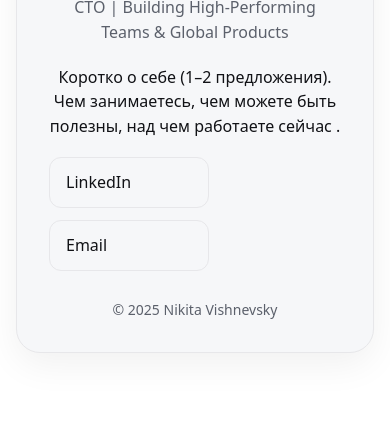
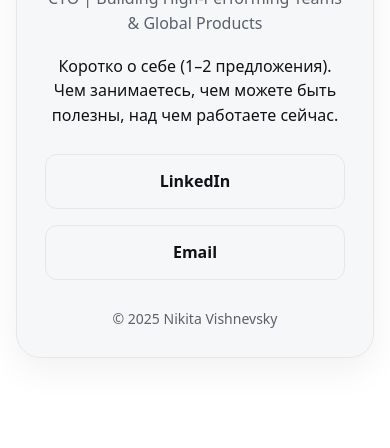
Before and after one commit to nikitkabu/business-card, a plain HTML site: page index.html in a window 390 px wide. Shown: the part 396-844 px from the top of the page. Drawn offline with Linux system fonts and the light colour scheme.

Commit message:
Update index.html

```diff
--- a/index.html
+++ b/index.html
@@ -18,10 +18,10 @@
       :root {
         --bg: #0b0c10;
         --fg: #e8eaf0;
-        --muted: #a2a8b4;
-        --card: #14161b;
+        --muted: #9aa0a8;
+        --card: #0f1013;
         --link: #6ab0ff;
-        --border: #23262d;
+        --border: rgba(255,255,255,0.06);
       }
     }
 
@@ -32,6 +32,8 @@
       background: var(--bg);
       color: var(--fg);
       font: 16px/1.55 system-ui, -apple-system, "Segoe UI", Roboto, Inter, Arial, sans-serif;
+      -webkit-font-smoothing: antialiased;
+      -moz-osx-font-smoothing: grayscale;
       text-rendering: optimizeLegibility;
     }
 
@@ -47,31 +49,18 @@
       display: grid;
       grid-template-columns: 180px 1fr;
       gap: 32px;
-      background: var(--card);
+      background: linear-gradient(180deg, var(--card), var(--card));
       border: 1px solid var(--border);
       border-radius: 24px;
-      padding: 32px;
+      padding: 36px;
       box-shadow: 0 12px 36px rgba(0,0,0,0.06);
-    }
-
-    @media (max-width: 700px) {
-      .card { grid-template-columns: 1fr; text-align: center; }
-      .photo { margin: 0 auto; }
-
-      .links {
-        justify-content: center;
-      }
-
-      .links a.button {
-        min-width: 160px;
-      }
     }
 
     .photo { width: 180px; height: 180px; border-radius: 16px; overflow: hidden; background: #c8ccd3; }
     .photo img { width: 100%; height: 100%; object-fit: cover; display: block; }
 
-    h1 { margin: 0 0 8px; font-size: clamp(28px, 6vw, 48px); letter-spacing: -0.02em; }
-    .role { margin: 0 0 20px; color: var(--muted); font-weight: 500; }
+    h1 { margin: 0 0 8px; font-size: clamp(28px, 6vw, 40px); letter-spacing: -0.02em; }
+    .role { margin: 0 0 18px; color: var(--muted); font-weight: 500; }
     p { margin: 0 0 14px; }
 
     .links {
@@ -86,25 +75,53 @@
     a.button {
       display: inline-flex;
       align-items: center;
+      justify-content: center;
       gap: 10px;
-      padding: 12px 16px;
+      padding: 14px 18px;
       border-radius: 12px;
       border: 1px solid var(--border);
       color: var(--fg);
       text-decoration: none;
-      transition: transform .15s ease, background-color .15s ease;
+      transition: transform .12s ease, background-color .12s ease;
       background: transparent;
-      font-weight: 500;
-      white-space: nowrap;
+      font-weight: 600;
+      min-width: 140px;
+      box-shadow: inset 0 1px rgba(255,255,255,0.02);
     }
-    a.button:hover { transform: translateY(-1px); }
+    a.button:hover { transform: translateY(-2px); }
 
     a.inline { color: var(--link); text-decoration: none; }
 
     footer { margin-top: 28px; font-size: 14px; color: var(--muted); }
 
+    @media (max-width: 700px) {
+      .card { grid-template-columns: 1fr; text-align: center; padding: 28px; }
+      .photo { margin: 0 auto; }
+
+      .links {
+        flex-direction: column;
+        align-items: center;
+        justify-content: center;
+        gap: 16px;
+        margin-top: 26px;
+      }
+
+      .links a.button {
+        width: min(420px, 100%);
+        max-width: 420px;
+        padding: 14px 20px;
+        text-align: center;
+      }
+
+      @media (max-width: 380px) {
+        .card { padding: 20px; border-radius: 20px; }
+        .links a.button { max-width: 100%; width: 100%; border-radius: 12px; }
+      }
+    }
+
     @media (prefers-color-scheme: dark) {
-      .card { box-shadow: 0 8px 20px rgba(0,0,0,0.5); }
+      .card { box-shadow: 0 10px 30px rgba(0,0,0,0.6); border: 1px solid rgba(255,255,255,0.03); }
+      a.button { border-color: rgba(255,255,255,0.03); }
     }
   </style>
 </head>
@@ -112,7 +129,7 @@
   <main class="wrap">
     <section class="card" aria-labelledby="profile-name">
       <div class="photo" aria-hidden="true">
-        <img src="./assets/me.jpg" alt="Моё фото" />
+        <img src="./me.jpg" alt="Моё фото" />
       </div>
 
       <div>
@@ -121,23 +138,23 @@
 
         <p>
           Коротко о себе (1–2 предложения). Чем занимаетесь, чем можете быть полезны,
-          над чем работаете сейчас .
+          над чем работаете сейчас.
         </p>
 
-        <div class="links" role="navigation" aria-label="Контактные ссылки">
+        <div class="links" role="navigation" aria-label="Contacts">
           <a
             class="button"
             href="https://www.linkedin.com/in/nikita-vishnevsky-aba73bb2/"
             target="_blank"
             rel="noopener noreferrer"
-            aria-label="Открыть профиль в LinkedIn (новое окно)">
+            aria-label="Open LinkedIn">
             LinkedIn
           </a>
 
           <a
             class="button"
-            href="mailto:you@example.com"
-            aria-label="Отправить email">
+            href="mailto:nikitka.bu@gmail.com"
+            aria-label="Send email">
             Email
           </a>
         </div>
```
